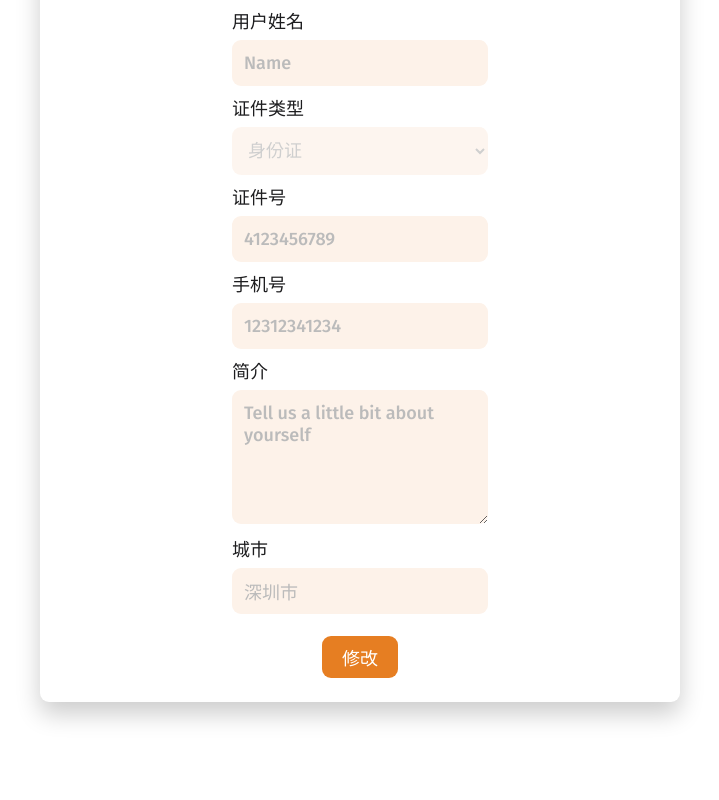
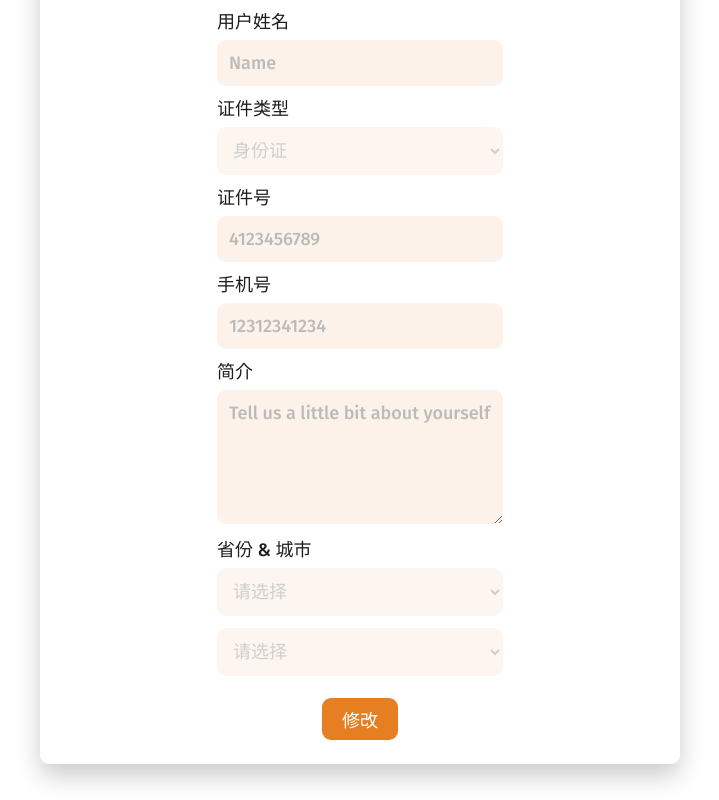
Before and after one commit to xvin-zr/great-place-vue, a Vue app: page /find-place/profile in a window 1280 px wide. Shown: the part 286-1086 px from the top of the page, without its empty margins (280-999 px from the left). Before the commit the page ends 1024 px from the top, so only its background shows below. Built offline with nearby package versions, Linux system fonts and the light colour scheme.

Commit message:
modify city selection in profile

```diff
--- a/src/views/Profile.vue
+++ b/src/views/Profile.vue
@@ -1,22 +1,27 @@
 <script setup>
-import { onMounted, ref } from "vue";
+import { computed, onMounted, ref } from "vue";
+import { cities } from "../assets/city.js";
 
 onMounted(function () {
   document.title = "好去处｜个人信息";
-})
+});
 
 const isLocked = ref(true);
+const province = ref("");
+const cityList = computed(() => {
+  return cities.find((item) => item.province === province.value)?.cities;
+});
+const selectedCity = ref("");
 
 function handleModify() {
   if (isLocked.value) {
-    isLocked.value = false
+    isLocked.value = false;
   } else {
     // 验证用户输入合法
 
-    isLocked.value = true
+    isLocked.value = true;
   }
 }
-
 </script>
 
 <template>
@@ -43,12 +48,7 @@ function handleModify() {
             <label for="name">用户姓名</label>
           </dt>
           <dd>
-            <input
-              type="text"
-              id="name"
-              value="Name"
-              :disabled="isLocked"
-            />
+            <input type="text" id="name" value="Name" :disabled="isLocked" />
           </dd>
         </dl>
         <dl>
@@ -107,10 +107,41 @@ function handleModify() {
         </dl>
         <dl>
           <dt>
-            <label for="city">城市</label>
+            <label for="city">省份 & 城市</label>
           </dt>
           <dd>
-            <input type="text" id="city" value="深圳市" :disabled="isLocked" />
+            <select
+              v-model="province"
+              id="province"
+              :disabled="isLocked"
+              required
+            >
+              <option value="" disabled>请选择</option>
+              <option
+                v-for="{ province } in cities"
+                :value="province"
+                :key="province"
+              >
+                {{ province }}
+              </option>
+            </select>
+            <select
+              v-model="selectedCity"
+              id="city"
+              :disabled="isLocked"
+              required
+            >
+              <option value="" disabled>请选择</option>
+              <option
+                v-if="cityList"
+                v-for="city in cityList"
+                :value="city"
+                :key="city"
+              >
+                {{ city }}
+              </option>
+            </select>
+            <!-- <input type="text" id="city" value="深圳市" :disabled="isLocked" /> -->
           </dd>
         </dl>
 
@@ -202,6 +233,10 @@ function handleModify() {
   cursor: not-allowed;
 }
 
+#city {
+  margin-top: 12px;
+}
+
 .buttons {
   display: flex;
   align-items: center;
```
